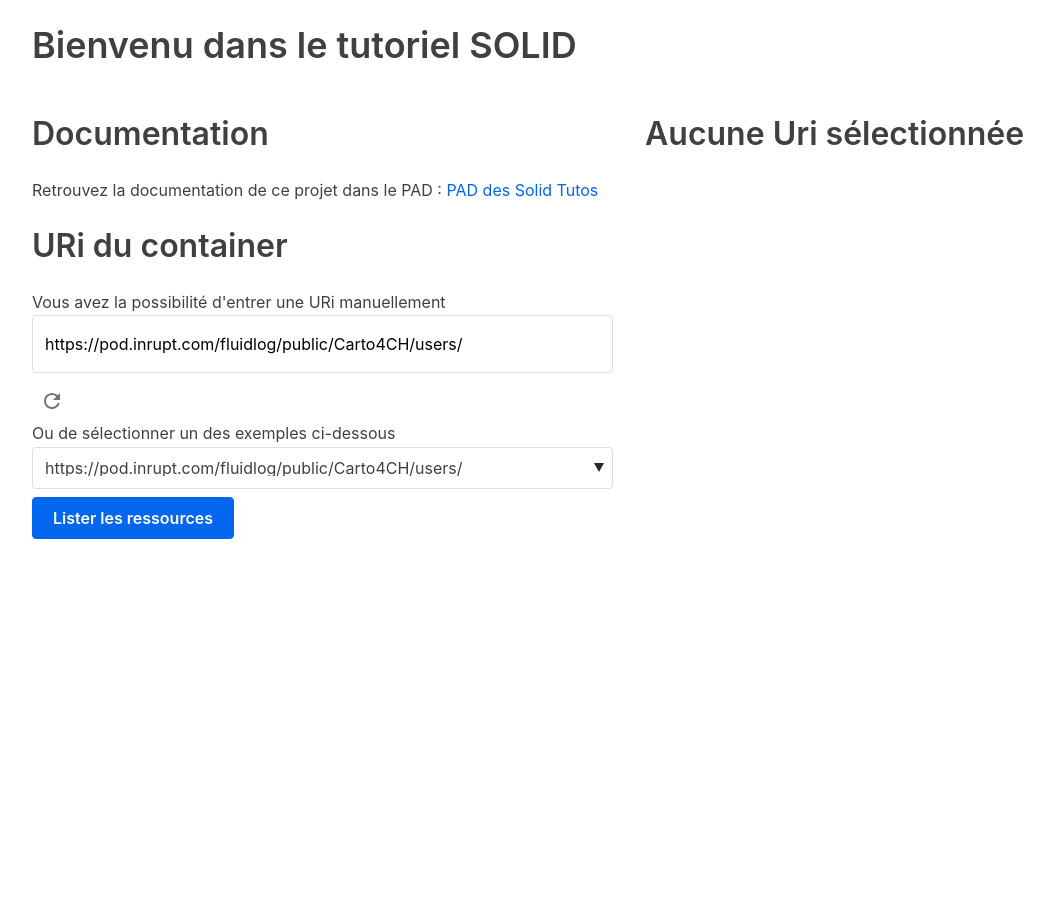
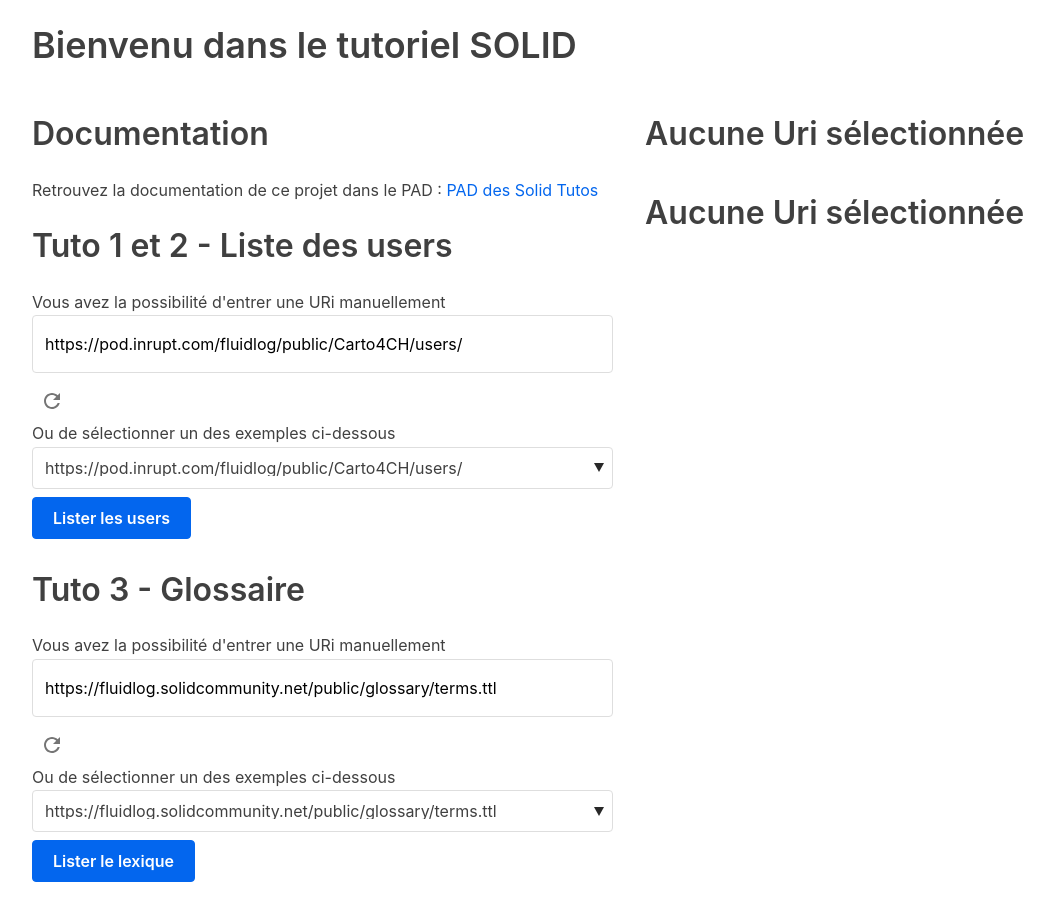
Before and after one commit to fluidlog/solid-tutos, a React (Create React App) app: page / in a window 1280 px wide. Shown: the whole page, without its empty margins (24-1078 px from the left). Before the commit the page ends 800 px from the top, so only its background shows below. Built offline with nearby package versions, Linux system fonts and the light colour scheme; the HTML template or start-up script is replaced by a standard one.

Commit message:
list terms in glossary

```diff
--- a/src/App.js
+++ b/src/App.js
@@ -1,6 +1,8 @@
 import React, { useState } from 'react';
-import FetchUri from './fetchUri'
-import UriForm from './uriForm'
+import FetchUriUser from './fetchUriUser'
+import FetchUriGlossary from './fetchUriGlossary'
+import UriFormUser from './uriFormUser'
+import UriFormGlossary from './uriFormGlossary'
 import styled from 'styled-components'
 
 function App() {
@@ -9,21 +11,34 @@ function App() {
     margin : 0px;
   `;
 
-  const [uri, setUri] = useState("https://pod.inrupt.com/fluidlog/public/Carto4CH/users/");
-  const [readyToFetch, setReadyToFetch] = useState(false);
-
-  const listUri =  [
+  const [uriUser, setUriUser] = useState("https://pod.inrupt.com/fluidlog/public/Carto4CH/users/");
+  const [uriGlossary, setUriGlossary] = useState("https://fluidlog.solidcommunity.net/public/glossary/terms.ttl");
+  const [readyToFetchUser, setReadyToFetchUser] = useState(false);
+  const [readyToFetchGlossary, setReadyToFetchGlossary] = useState(false);
+  const listUriUser =  [
     { value:"fluidlog",uri:"https://pod.inrupt.com/fluidlog/public/Carto4CH/users/"},
     { value:"markhoff",uri:"https://pod.inrupt.com/markhoff/public/maCarto4CH/users/"},
     { value:"marlet",uri:"https://pod.inrupt.com/marlet/public/test4CH/users/"}
   ]
 
-  const saveUri = (uri) => {
-		setUri(uri);
+  const listUriGlossary =  [
+    { value:"glossary",uri:"https://fluidlog.solidcommunity.net/public/glossary/terms.ttl"}
+  ]
+
+  const saveUriUser = (uriUser) => {
+		setUriUser(uriUser);
 	};
 
-  const goFetch = () => {
-		setReadyToFetch(true);
+  const goFetchUser = () => {
+		setReadyToFetchUser(true);
+	};
+
+  const saveUriGlossary = (uriGlossary) => {
+		setUriGlossary(uriGlossary);
+	};
+
+  const goFetchGlossary = () => {
+		setReadyToFetchGlossary(true);
 	};
 
   return (
@@ -36,22 +51,38 @@ function App() {
               Retrouvez la documentation de ce projet dans le PAD : <a className="App-link" href="https://pad.lescommuns.org/Solid-Tutos"> PAD des Solid Tutos </a>
 						</div>
 						<div>
-							<h2>URi du container</h2>
+							<h2>Tuto 1 et 2 - Liste des users</h2>
               <P1>Vous avez la possibilité d'entrer une URi manuellement</P1>
-							<UriForm defaultUri={uri} saveUri={saveUri} goFetch={goFetch} options={listUri}/>
+							<UriFormUser defaultUriUser={uriUser} saveUriUser={saveUriUser} goFetchUser={goFetchUser} options={listUriUser}/>
+						</div>
+            <div>
+							<h2>Tuto 3 - Glossaire</h2>
+              <P1>Vous avez la possibilité d'entrer une URi manuellement</P1>
+							<UriFormGlossary defaultUriGlossary={uriGlossary} saveUriGlossary={saveUriGlossary} goFetchGlossary={goFetchGlossary} options={listUriGlossary}/>
 						</div>
 				</div>
         <div className='flex-large'>
-          { readyToFetch ? (
+          { // Affichage de la liste des users
+            readyToFetchUser ? (
             <div>
-  						<h2>Contenu LDP</h2>
-              <FetchUri uri={uri} goFetch={goFetch} />
+  						<h2>Liste des users</h2>
+              <FetchUriUser uriUser={uriUser} goFetchUser={goFetchUser} />
             </div>
           ) : (
             <h2>Aucune Uri sélectionnée</h2>
           )}
-          </div>
+
+          { // Affichage de la liste du lexique
+            readyToFetchGlossary ? (
+            <div>
+  						<h2>Liste du lexique</h2>
+              <FetchUriGlossary uriGlossary={uriGlossary} goFetchGlossary={goFetchGlossary} />
+            </div>
+          ) : (
+            <h2>Aucune Uri sélectionnée</h2>
+          )}
         </div>
+      </div>
     </div>
   );
 }
--- /dev/null
+++ b/src/fetchUriGlossary.js
@@ -0,0 +1,41 @@
+import React, { useEffect, useState } from 'react';
+import { getSolidDataset, getThingAll } from "@inrupt/solid-client";
+import { SCHEMA_INRUPT } from "@inrupt/vocab-common-rdf";
+
+export default function FetchUriGlossary(props){
+  const [terms, setTerms] = useState([])
+  const [loading, setLoading] = useState(true)
+  const [error, setError] = useState(false)
+
+  console.log("FetchUriGlossary/props=",props);
+
+  useEffect( () => {
+      (async function () {
+        // https://fluidlog.solidcommunity.net/public/glossary/
+        let myDataset = await getSolidDataset(props.uriGlossary);
+        let myDatasetGraphs = myDataset["graphs"];
+        let myDatasetGraphsDefault = myDatasetGraphs["default"];
+        console.log("myDatasetGraphsDefault",myDatasetGraphsDefault);
+
+        let myThing = await getThingAll(myDataset);
+        let myThingList = [];
+        myThing.forEach(item => {
+          console.log("item.url",item.url);
+            myThingList.push(item.url.split("/").pop())
+        });
+
+        setTerms(myThingList);
+        setLoading(false)
+     })()
+   }, [props.goFetchGlossary]);
+
+    if (loading)
+      return "chargement..."
+
+    if (error)
+      return "Erreur lors de l'interrogation de l'URi..."
+
+    return <ul>
+      {terms.map( (t, index) => <li key={index}>{t}</li>)}
+    </ul>
+}
--- a/src/fetchUri.js
+++ b/src/fetchUriUser.js
@@ -1,15 +1,14 @@
 import React, { useEffect, useState } from 'react';
 
-export default function FetchUri(props){
+export default function FetchUriUser(props){
   const [users, setUsers] = useState([])
   const [loading, setLoading] = useState(true)
   const [error, setError] = useState(false)
 
-//  console.log("FetchUri/props=",props);
+//  console.log("props=",props);
 
   useEffect( () => {
       (async function () {
-
         const method = {
           method: 'GET',
           headers: {
@@ -18,7 +17,7 @@ export default function FetchUri(props){
         }
         // SemApps : https://data.virtual-assembly.org/users
         // SOLID : https://pod.inrupt.com/fluidlog/public/test-semapps/users
-        const response = await fetch(props.uri, method)
+        const response = await fetch(props.uriUser, method)
         const responseData = await response.json()
         let responseLdp;
         let responseGraph;
@@ -26,7 +25,7 @@ export default function FetchUri(props){
         let responseContainsList = []
         if (response.ok){
           responseGraph = responseData["@graph"];
-//          console.log("responseGraph",responseGraph)
+          console.log("responseGraph",responseGraph)
           if (responseGraph)
           {
             responseLdp = responseGraph[0];
@@ -36,11 +35,13 @@ export default function FetchUri(props){
               responseContains.forEach(item => {
                   responseContainsList.push(item)
               });
+              console.log("responseContainsList",responseContainsList)
               setUsers(responseContainsList);
             }
             else // string
             {
               responseContainsList.push(responseContains)
+              console.log("responseContainsList",responseContainsList)
               setUsers(responseContainsList);
             }
           }
@@ -51,11 +52,11 @@ export default function FetchUri(props){
           }
         }
         else {
-          console.log("error - URI incorrecte... ")
+          console.log("error", JSON.Stringify(responseLdp))
         }
         setLoading(false)
      })()
-    }, [props.goFetch]);
+   }, [props.uriUser]);
 
     if (loading)
       return "chargement..."
--- a/src/uriForm.js
+++ b/src/uriFormGlossary.js
@@ -4,7 +4,7 @@ import IconButton from '@mui/material/IconButton';
 import RefreshIcon from '@mui/icons-material/Refresh';
 import styled from 'styled-components'
 
-export default function UriForm(props) {
+export default function UriFormGlossary(props) {
   // CSS adaptation
   const P1 = styled.p`
     margin : 0px;
@@ -17,13 +17,13 @@ export default function UriForm(props) {
   `;
 
   const { register, handleSubmit, watch, formState: { errors }, setValue } = useForm({
-    defaultValues : { uriInput : props.defaultUri }
+    defaultValues : { uriInputGlossary : props.defaultUriGlossary }
   });
 
   const onSubmit = () => {
 //    console.log("uriInput=", watch("uriInput"));
-		props.saveUri(watch("uriInput")); // feel input with value
-    props.goFetch(true);
+    props.saveUriGlossary(watch("uriInputGlossary")); // feel input with value
+    props.goFetchGlossary(true);
 	};
 
   const [selectedOption, setSelectedOption] = useState(props.options[0].value);
@@ -31,19 +31,19 @@ export default function UriForm(props) {
   const onChange = (e) => {
     console.log("e.target.value=", e.target.value);
     setSelectedOption(e.target.value)
-    setValue("uriInput", e.target.value)
+    setValue("uriInputGlossary", e.target.value)
   }
 
   return (
     <form onSubmit={handleSubmit(onSubmit)}>
-      <HighInput type='text' { ...register("uriInput") } size="50"/>
+      <HighInput type='text' { ...register("uriInputGlossary") } size="50"/>
       <IconButton aria-label="delete" onClick={() => {
-          setValue("uriInput", props.options[0].uri);
+          setValue("uriInputGlossary", props.options[0].uri);
           setSelectedOption(props.options[0].value)
         }}><RefreshIcon />
       </IconButton>
       <P1>Ou de sélectionner un des exemples ci-dessous</P1>
-      <select {...register("selectedUri")}
+      <select {...register("selectedUriGlossary")}
           value={selectedOption}
           onChange={onChange}
           width="50">
@@ -54,7 +54,7 @@ export default function UriForm(props) {
       ))}
       </select>
 
-      <input type="submit" value="Lister les ressources"></input>
+      <input type="submit" value="Lister le lexique"></input>
 
       <p className="has-error">{errors.uriInput?.message}</p>
     </form>
--- /dev/null
+++ b/src/uriFormUser.js
@@ -0,0 +1,62 @@
+import React, { useState } from 'react';
+import { useForm } from "react-hook-form";
+import IconButton from '@mui/material/IconButton';
+import RefreshIcon from '@mui/icons-material/Refresh';
+import styled from 'styled-components'
+
+export default function UriFormUser(props) {
+  // CSS adaptation
+  const P1 = styled.p`
+    margin : 0px;
+  `;
+
+  const HighInput = styled.input`
+    width: auto;
+    display: inline-block;
+    line-height: 2;
+  `;
+
+  const { register, handleSubmit, watch, formState: { errors }, setValue } = useForm({
+    defaultValues : { uriInputUser : props.defaultUriUser }
+  });
+
+  const onSubmit = () => {
+//    console.log("uriInput=", watch("uriInput"));
+    props.saveUriUser(watch("uriInputUser")); // feel input with value
+    props.goFetchUser(true);
+	};
+
+  const [selectedOption, setSelectedOption] = useState(props.options[0].value);
+
+  const onChange = (e) => {
+    console.log("e.target.value=", e.target.value);
+    setSelectedOption(e.target.value)
+    setValue("uriInputUser", e.target.value)
+  }
+
+  return (
+    <form onSubmit={handleSubmit(onSubmit)}>
+      <HighInput type='text' { ...register("uriInputUser") } size="50"/>
+      <IconButton aria-label="delete" onClick={() => {
+          setValue("uriInputUser", props.options[0].uri);
+          setSelectedOption(props.options[0].value)
+        }}><RefreshIcon />
+      </IconButton>
+      <P1>Ou de sélectionner un des exemples ci-dessous</P1>
+      <select {...register("selectedUriUser")}
+          value={selectedOption}
+          onChange={onChange}
+          width="50">
+      {props.options.map((item) => (
+        <option key={item.value} value={item.uri}>
+          {item.uri}
+        </option>
+      ))}
+      </select>
+
+      <input type="submit" value="Lister les users"></input>
+
+      <p className="has-error">{errors.uriInput?.message}</p>
+    </form>
+  );
+}
```
Also changed, not shown: package.json (+5 -2 lines), 1 other file (tests, documents, lock files or other folders).
